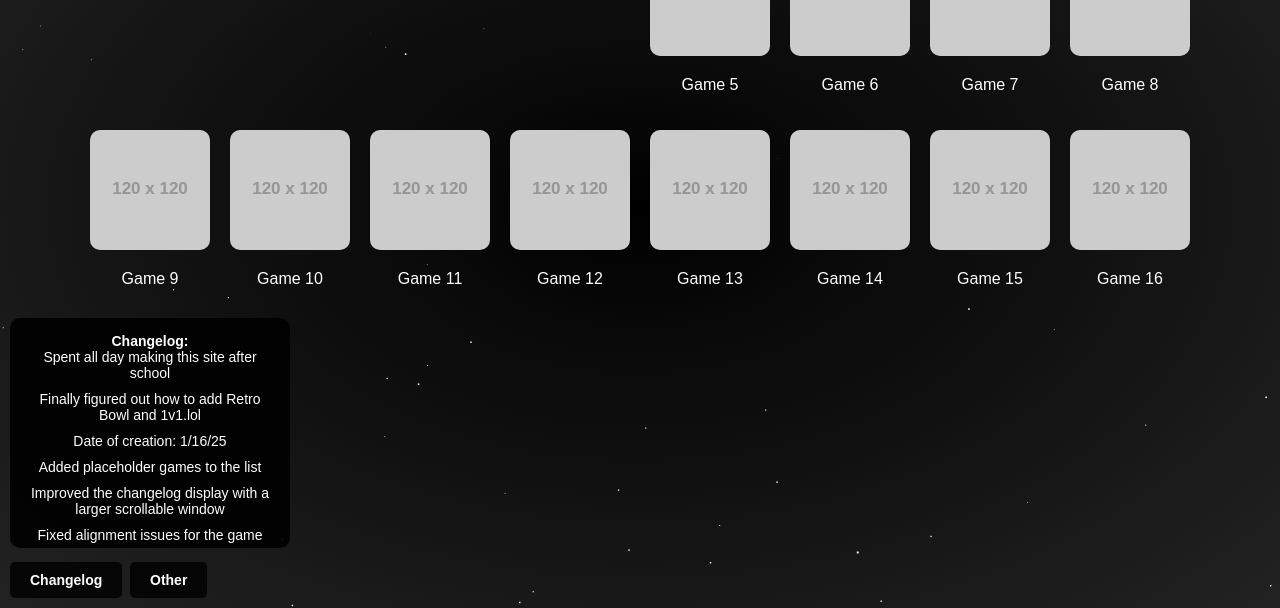
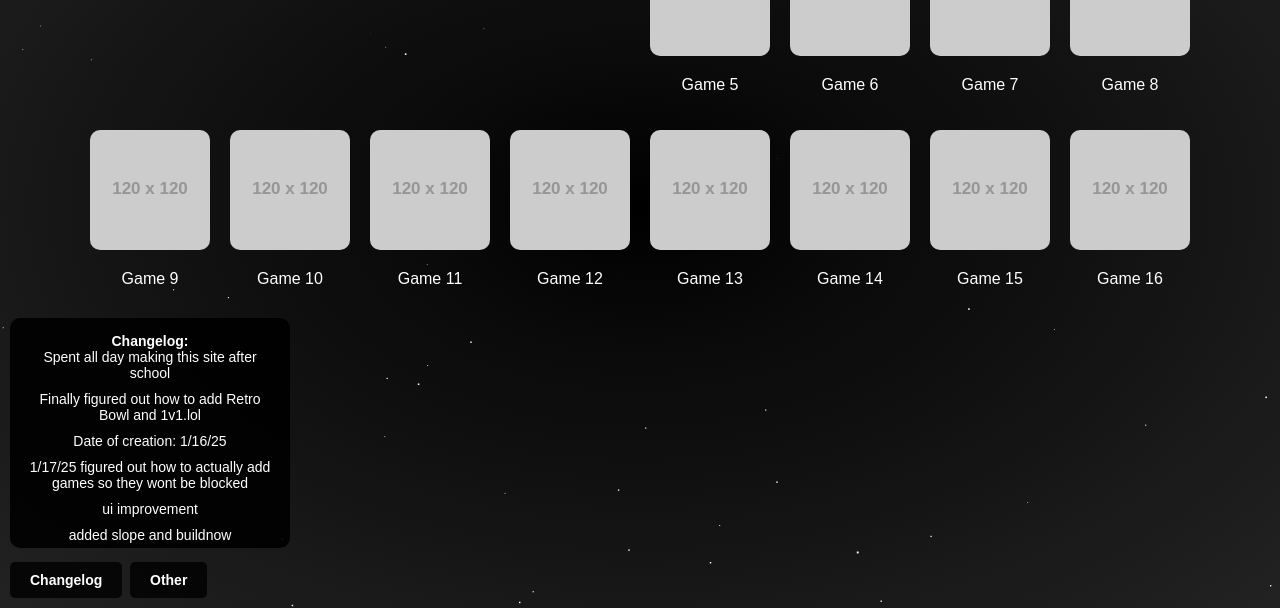
Before and after one commit to Destroyed12121/destroyed12121-unblocked-games, a plain HTML site: page index.html in a window 1280 px wide. Both pictures are taken after a click on the element "Changelog". Shown: the part 192-800 px from the top of the page. Drawn offline with Linux system fonts and the light colour scheme; placeholder pictures from the web are drawn by us.

Commit message:
Update index.html

```diff
--- a/index.html
+++ b/index.html
@@ -1,3 +1,4 @@
+
 <!DOCTYPE html>
 <html lang="en">
 <head>
@@ -197,9 +198,10 @@
       <li>Spent all day making this site after school</li>
       <li>Finally figured out how to add Retro Bowl and 1v1.lol</li>
       <li>Date of creation: 1/16/25</li>
-      <li>Added placeholder games to the list</li>
-      <li>Improved the changelog display with a larger scrollable window</li>
-      <li>Fixed alignment issues for the game rows</li>
+      <li>1/17/25
+      figured out how to actually add games so they wont be blocked</li>
+      <li>ui improvement</li>
+      <li>added slope and buildnow</li>
     </ul>
   </div>
 
```
